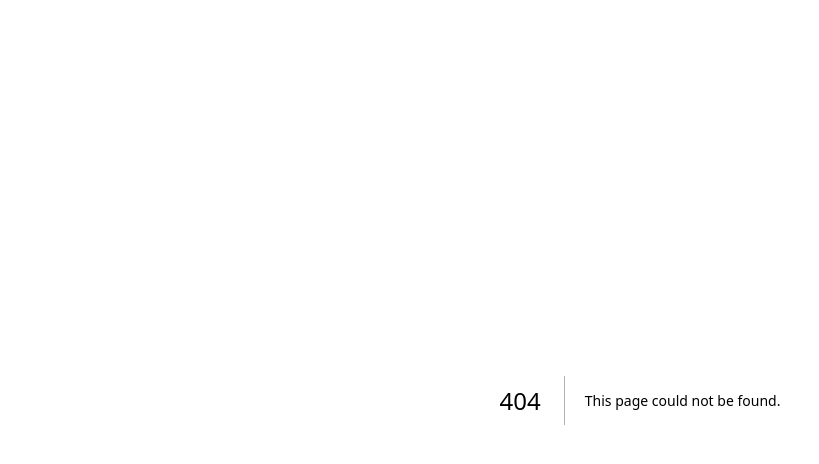
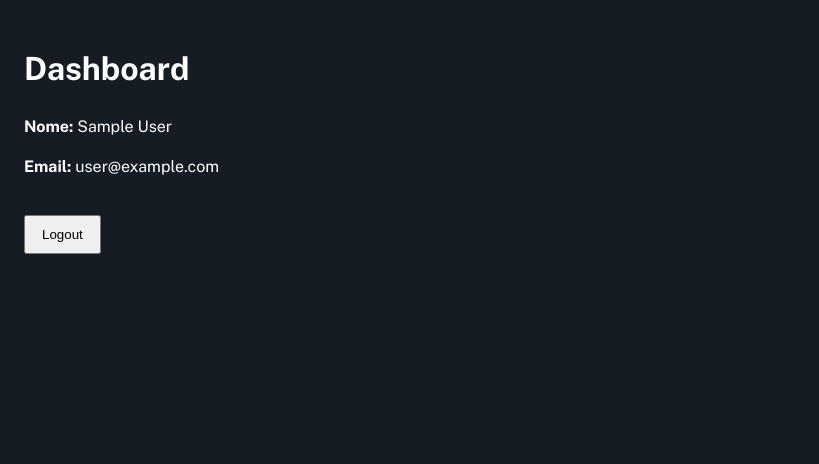
Before and after one commit to germanoricardi/cartorio-digital-portal-web-2026, a Next.js app: page /dashboard in a window 1280 px wide. Before the commit this address had no page. Shown: the top 464 px of the page, without its empty margins (0-819 px from the left). Built offline with nearby package versions, Linux system fonts and the light colour scheme; no server answers; sample sign-in values are in the browser's storage; what @mui/material-nextjs would draw is missing.

Commit message:
feat(dashboard): create DashboardPage with user session display and logout functionality feat(providers): add Providers component for session management with SessionProvider refactor(layout): wrap ThemeProvider with Providers for session context

```diff
--- /dev/null
+++ b/src/app/dashboard/page.tsx
@@ -0,0 +1,56 @@
+"use client";
+
+import { useSession, signOut } from "next-auth/react";
+import { useRouter } from "next/navigation";
+import { useEffect } from "react";
+
+export default function DashboardPage() {
+  const { data: session, status } = useSession();
+  const router = useRouter();
+
+  // 🔒 proteção de rota
+  useEffect(() => {
+    if (status === "unauthenticated") {
+      router.push("/");
+    }
+  }, [status, router]);
+
+  if (status === "loading") {
+    return <p>Carregando...</p>;
+  }
+
+  if (!session) {
+    return null;
+  }
+
+  const { name, email } = session.user as {
+    name: string;
+    email: string;
+  };
+
+  return (
+    <div style={{ padding: 24 }}>
+      <h1>Dashboard</h1>
+
+      <div style={{ marginTop: 20 }}>
+        <p><strong>Nome:</strong> {name}</p>
+        <p><strong>Email:</strong> {email}</p>
+      </div>
+
+      <button
+        onClick={() =>
+          signOut({
+            callbackUrl: '/'
+          })
+        }
+        style={{
+          marginTop: 20,
+          padding: "10px 16px",
+          cursor: "pointer",
+        }}
+      >
+        Logout
+      </button>
+    </div>
+  );
+}
--- a/src/app/layout.tsx
+++ b/src/app/layout.tsx
@@ -3,6 +3,7 @@ import { AppRouterCacheProvider } from "@mui/material-nextjs/v16-appRouter";
 import { CssBaseline } from "@mui/material";
 
 import ThemeProvider from "@/theme";
+import { Providers } from "./providers";
 
 export const metadata: Metadata = {
   title: "Cartório Digital",
@@ -20,10 +21,12 @@ export default function RootLayout({
     <html lang="pt-BR">
       <body>
         <AppRouterCacheProvider>
-          <ThemeProvider>
-            <CssBaseline />
-            {children}
-          </ThemeProvider>
+          <Providers>
+            <ThemeProvider>
+              <CssBaseline />
+              {children}
+            </ThemeProvider>
+          </Providers>
         </AppRouterCacheProvider>
       </body>
     </html>
--- /dev/null
+++ b/src/app/providers.tsx
@@ -0,0 +1,7 @@
+"use client";
+
+import { SessionProvider } from "next-auth/react";
+
+export function Providers({ children }: { children: React.ReactNode }) {
+  return <SessionProvider>{children}</SessionProvider>;
+}
```
